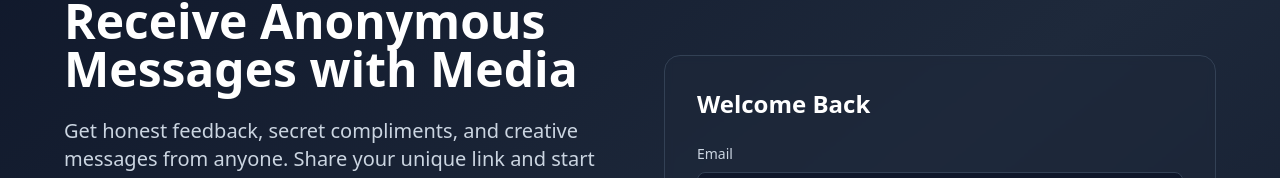
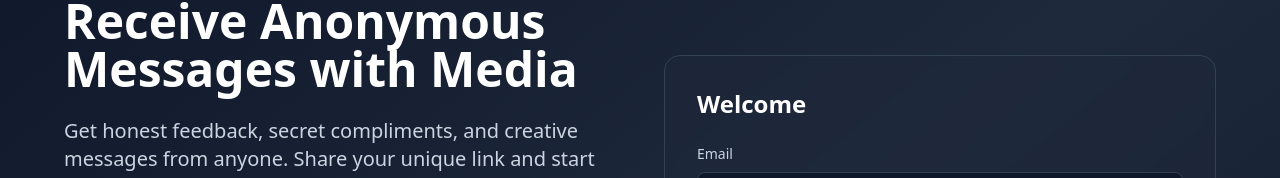
Before and after one commit to DavidAroh/AnonMsg, a React (Vite) app: page / in a window 1280 px wide. Shown: the part 131-309 px from the top of the page. Built offline with nearby package versions, Linux system fonts and the light colour scheme; no server answers.

Commit message:
Update Landing.tsx

```diff
--- a/src/pages/Landing.tsx
+++ b/src/pages/Landing.tsx
@@ -93,7 +93,7 @@ export default function Landing() {
 
             <div className="bg-slate-800/50 backdrop-blur-sm p-6 sm:p-8 rounded-2xl border border-slate-700">
               <h2 className="text-xl sm:text-2xl font-bold text-white mb-4 sm:mb-6">
-                {isSignUp ? 'Create Your Account' : 'Welcome Back'}
+                {isSignUp ? 'Create Your Account' : 'Welcome'}
               </h2>
 
               <form onSubmit={handleSubmit} className="space-y-4">
```
